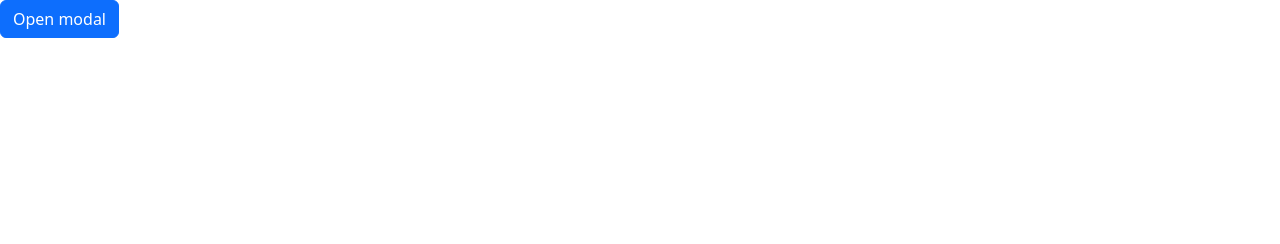
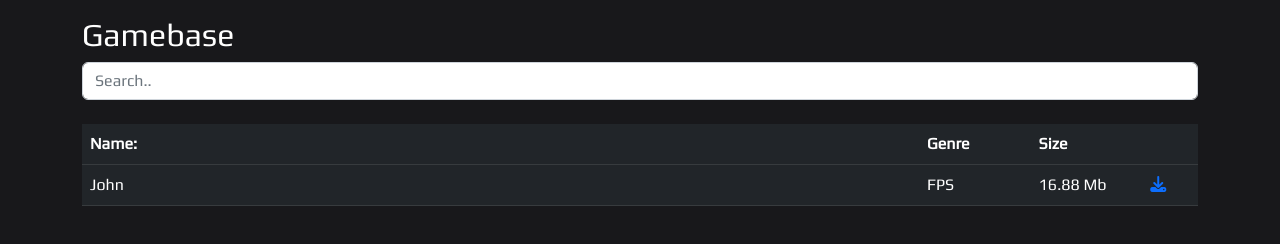
Before and after one commit to hyimred/gamebase, a plain HTML site: page index.html in a window 1280 px wide. Drawn offline with nearby package versions, Linux system fonts and the light colour scheme.

Commit message:
Update index.html

```diff
--- a/index.html
+++ b/index.html
@@ -10,39 +10,71 @@
     <link href="https://cdn.jsdelivr.net/npm/bootstrap@5.2.1/dist/css/bootstrap.min.css" rel="stylesheet">
     <!-- Latest compiled JavaScript -->
     <script src="https://cdn.jsdelivr.net/npm/bootstrap@5.2.1/dist/js/bootstrap.bundle.min.js"></script>
+    <!-- Fontawesome 6 FREE -->
+    <script src="https://kit.fontawesome.com/8da0a0ff84.js" crossorigin="anonymous"></script>
+    <!--Google Font-->
+    <link rel="preconnect" href="https://fonts.googleapis.com">
+    <link rel="preconnect" href="https://fonts.gstatic.com" crossorigin>
+    <link href="https://fonts.googleapis.com/css2?family=Play&display=swap" rel="stylesheet">
+
+    <style>
+        h2 {
+            color: white;
+        }
+
+        body {
+            background-color:#18181b;
+            font-family: 'Play', sans-serif;
+        }
+    </style>
 
 </head>
 <body>
-    <!-- Button to Open the Modal -->
-    <button type="button" class="btn btn-primary" data-bs-toggle="modal" data-bs-target="#myModal">
-    Open modal
-    </button>
+    <div class="container mt-3">
 
-    <!-- The Modal -->
-    <div class="modal" id="myModal">
-    <div class="modal-dialog">
-        <div class="modal-content">
+        <h2>Gamebase</h2>
 
-        <!-- Modal Header -->
-        <div class="modal-header">
-            <h4 class="modal-title">Modal Heading</h4>
-            <button type="button" class="btn-close" data-bs-dismiss="modal"></button>
-        </div>
+        <input class="form-control" id="myInput" type="text" placeholder="Search..">
 
-        <!-- Modal body -->
-        <div class="modal-body">
-            Modal body..
-        </div>
+        <br>
 
-        <!-- Modal footer -->
-        <div class="modal-footer">
-            <a href="/games/myw3schoolsimage.jpg" download>
-                <img src="/images/myw3schoolsimage.jpg" alt="W3Schools">
-              </a>
-        </div>
+        <table class="table table-dark table-hover">
+            <thead>
 
-        </div>
+                <tr>
+                <th width="75%">Name:</th>
+                <th width="10%">Genre</th>
+                <th width="10%">Size</th>
+                <th width="5%">&nbsp</th>
+                </tr>
+
+            </thead>
+
+            <tbody id="myTable">
+
+                <tr>
+                <td width="75%">John</td>
+                <td width="10%">FPS</td>
+                <td width="10%">16.88 Mb</td>
+                <td width="5%"><a href="src/Democracy3.rar" download><i class="fa-solid fa-download"></i></a></td>
+                </tr>
+
+            </tbody>
+        </table>
+
     </div>
-    </div>
+
+    <script>
+        $(document).ready(function(){
+            $("#myInput").on("keyup", function() {
+            var value = $(this).val().toLowerCase();
+            $("#myTable tr").filter(function() {
+                $(this).toggle($(this).text().toLowerCase().indexOf(value) > -1)
+            });
+            });
+        });
+
+    </script>
+
 </body>
 </html>
```
